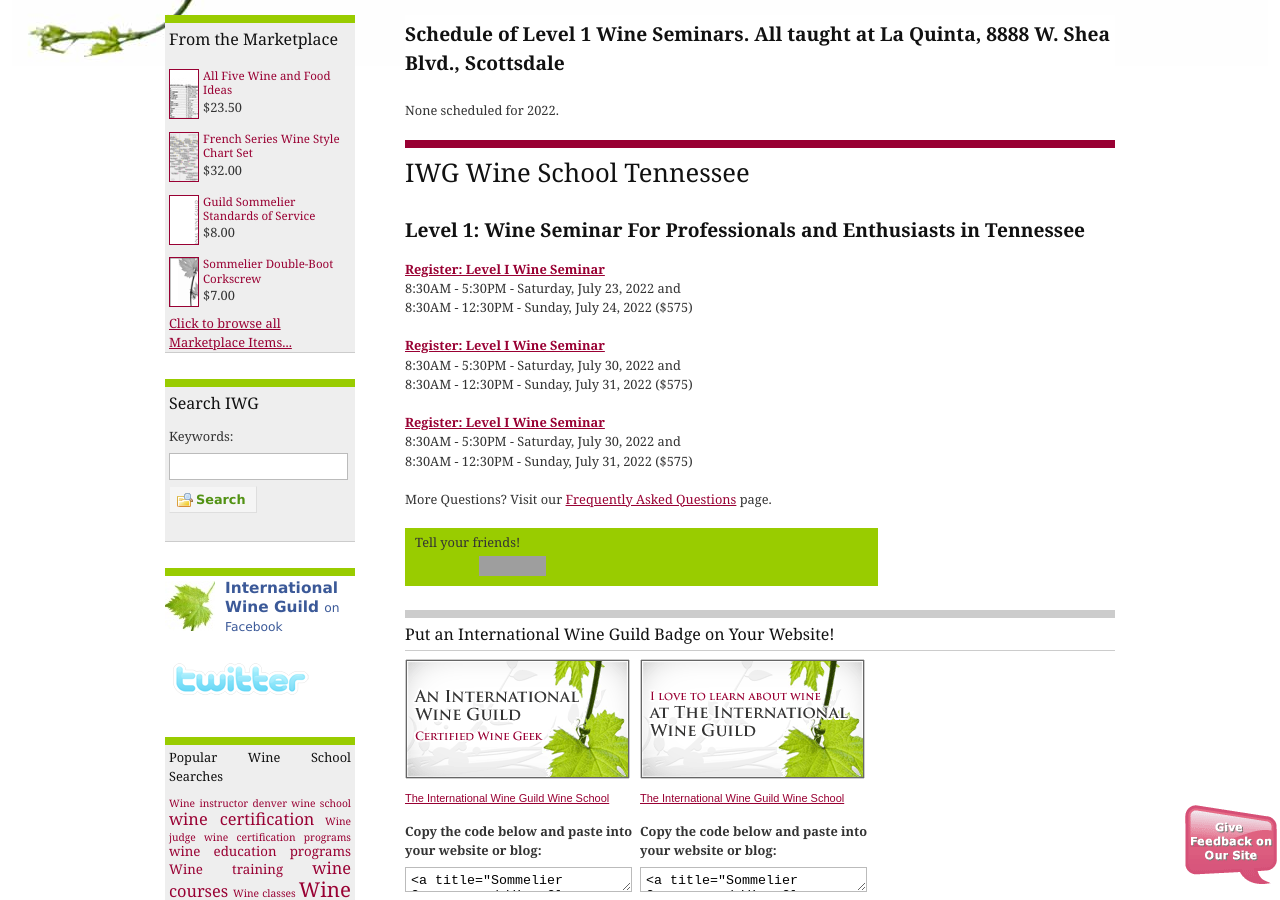
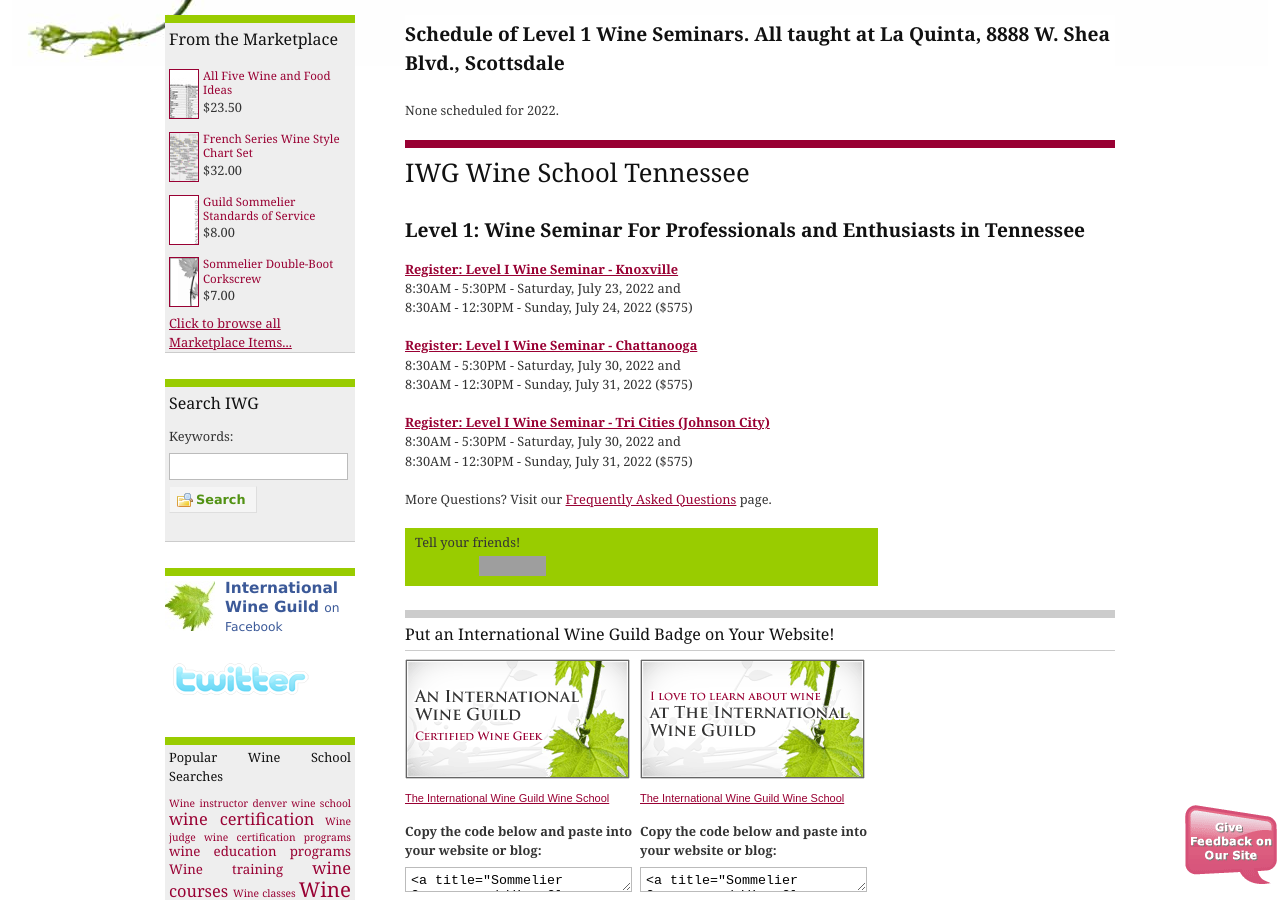
Before and after one commit to CKDev/internationalwineguild.com, a Jekyll site: the page built from arizona-wine-school.html, in a window 1280 px wide and 900 px high, scrolled down 914 px. Built offline with Jekyll 4.4.1, drawn with Linux system fonts in a browser that asks for light colours; a script that is not in the unit is left out; comment, search, counter and statistics services are not loaded; grey boxes are pictures that could not be loaded.

Commit message:
Update arizona-wine-school.html

```diff
--- a/arizona-wine-school.html
+++ b/arizona-wine-school.html
@@ -35,21 +35,21 @@
 
 <p><a class="ga-track"
     href="http://ww4.aitsafe.com/cf/add.cfm?userid=6714687&amp;product=Level+1+Wine+Seminar+Knoxville++-++7/23-24, 2022&amp;price=575&amp;return=www.internationalwineguild.com/texas-wine-school">
-    <strong>Register: Level I Wine Seminar</strong>
+    <strong>Register: Level I Wine Seminar - Knoxville</strong>
   </a><br>
   8:30AM - 5:30PM - Saturday, July 23, 2022 and<br>
   8:30AM - 12:30PM - Sunday, July 24, 2022 ($575)</p>
 
 <p><a class="ga-track"
     href="http://ww4.aitsafe.com/cf/add.cfm?userid=6714687&amp;product=Level+1+Wine+Seminar+Chattanooga++-++7/30-31, 2022&amp;price=575&amp;return=www.internationalwineguild.com/texas-wine-school">
-    <strong>Register: Level I Wine Seminar</strong>
+    <strong>Register: Level I Wine Seminar - Chattanooga</strong>
   </a><br>
   8:30AM - 5:30PM - Saturday, July 30, 2022 and<br>
   8:30AM - 12:30PM - Sunday, July 31, 2022 ($575)</p>
 
 <p><a class="ga-track"
     href="http://ww4.aitsafe.com/cf/add.cfm?userid=6714687&amp;product=Level+1+Wine+Seminar+Tri Cities (Johnson City)++-++8/06-07, 2022&amp;price=575&amp;return=www.internationalwineguild.com/texas-wine-school">
-    <strong>Register: Level I Wine Seminar</strong>
+    <strong>Register: Level I Wine Seminar - Tri Cities (Johnson City)</strong>
   </a><br>
   8:30AM - 5:30PM - Saturday, July 30, 2022 and<br>
   8:30AM - 12:30PM - Sunday, July 31, 2022 ($575)</p>
```
